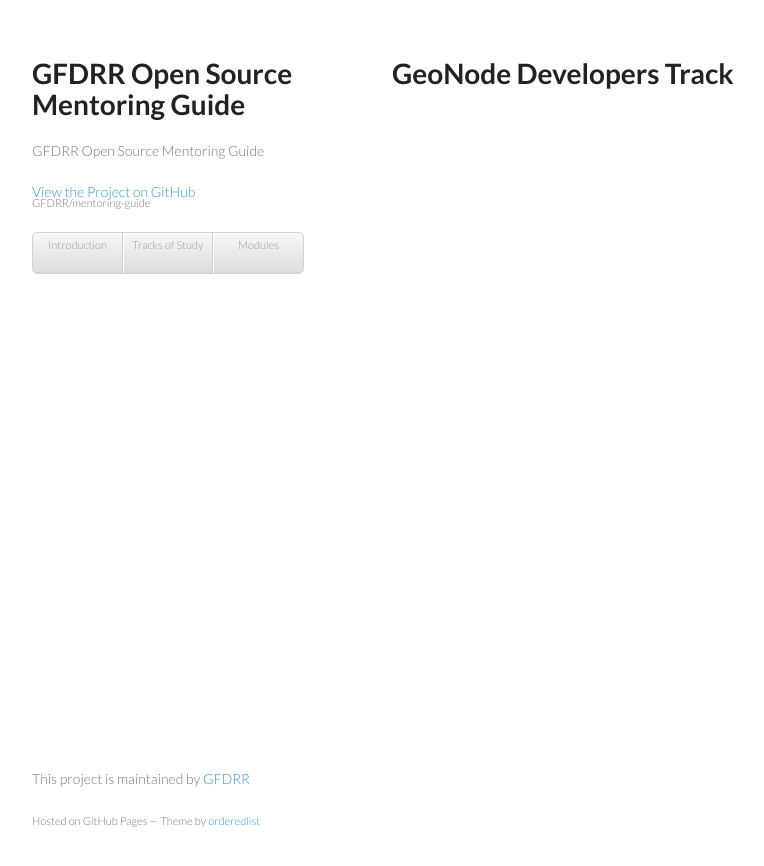
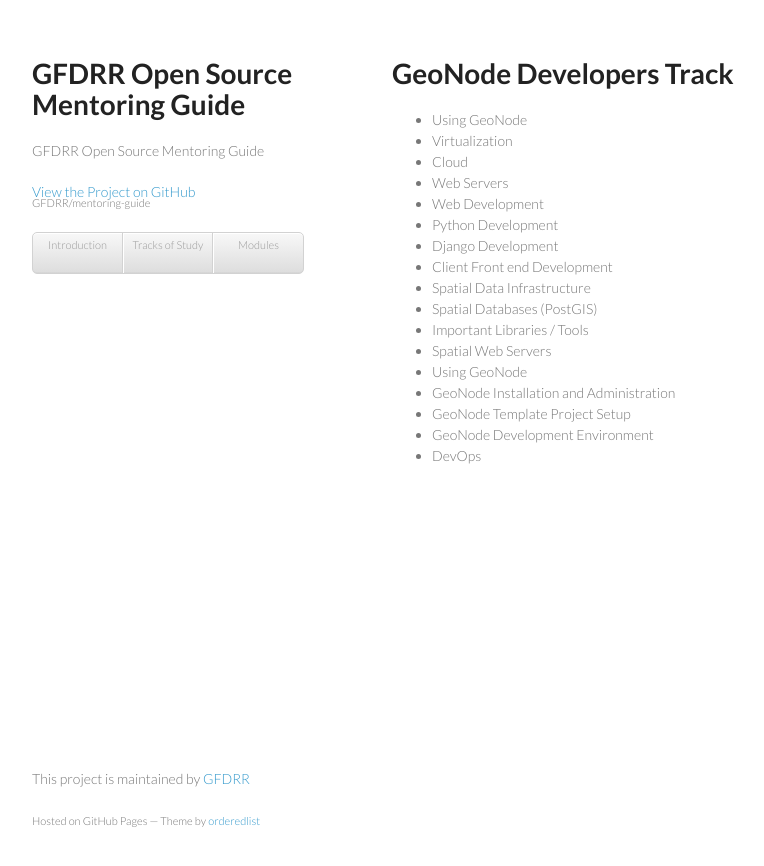
Before and after one commit to GFDRR/mentoring-guide, a Jekyll site: the page built from _tracks/geonode.md, in a window 1280 px wide. Shown: the top 866 px of the page, without its empty margins (178-942 px from the left). Built offline with Jekyll 4.4.1, drawn with Linux system fonts in a browser that asks for light colours.

Commit message:
Add lists to track pages

```diff
--- a/_tracks/geonode.md
+++ b/_tracks/geonode.md
@@ -6,3 +6,21 @@
 
 GeoNode Developers Track
 ========================
+
+* Using GeoNode
+* Virtualization
+* Cloud
+* Web Servers
+* Web Development
+* Python Development
+* Django Development
+* Client Front end Development
+* Spatial Data Infrastructure
+* Spatial Databases (PostGIS)
+* Important Libraries / Tools
+* Spatial Web Servers
+* Using GeoNode
+* GeoNode Installation and Administration
+* GeoNode Template Project Setup
+* GeoNode Development Environment
+* DevOps
```
Also changed, not shown: _tracks/analysis_viz.md (+4 -0 lines), _tracks/gis.md (+7 -0 lines), _tracks/mobile.md (+8 -0 lines), _tracks/osm.md (+6 -0 lines).
